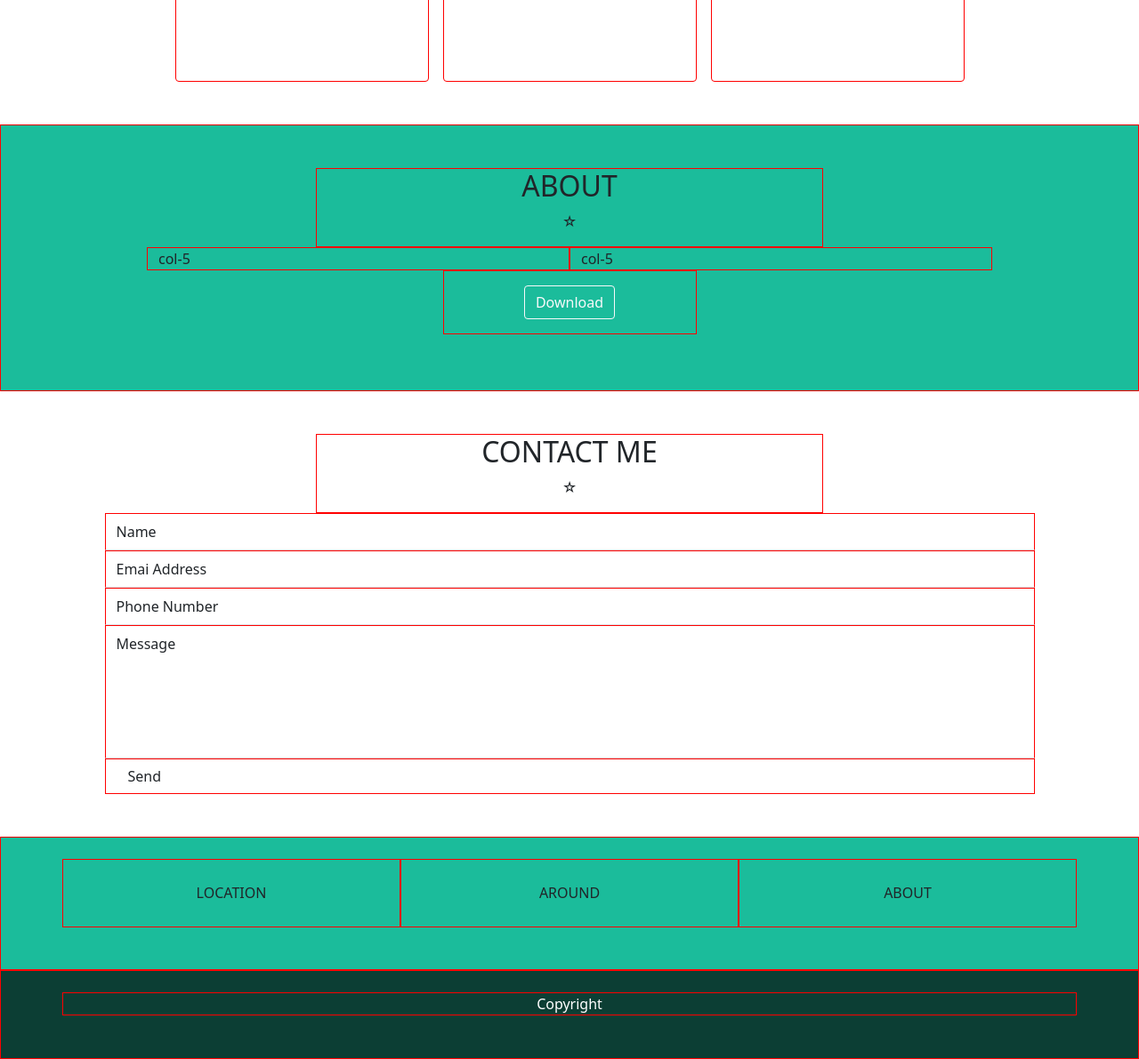
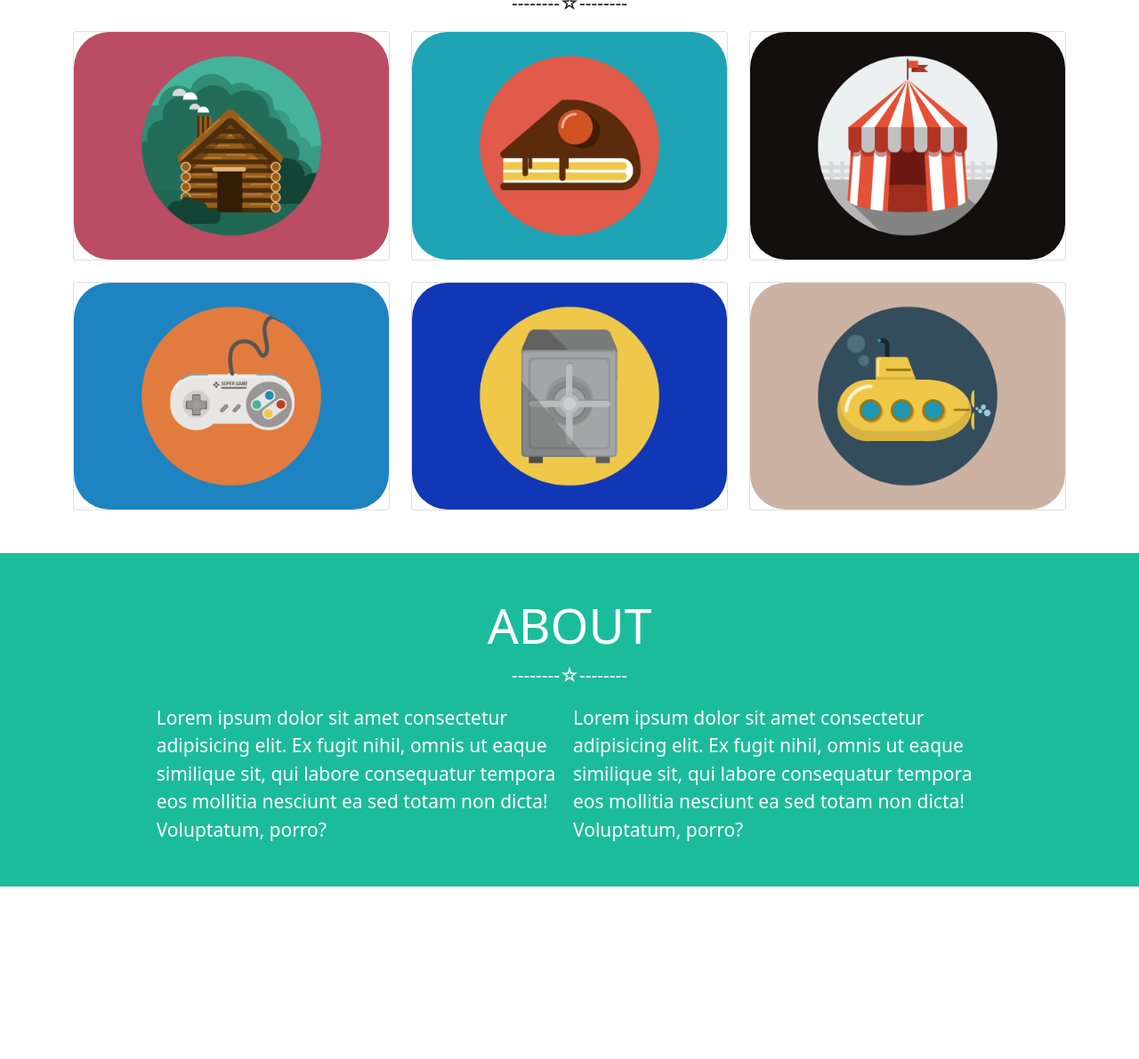
Before and after one commit to stefanom13/html-css-bootstrap-freelancer, a plain HTML site: page index.html in a window 1280 px wide. Shown: the part 714-1905 px from the top of the page at 89% size. After the commit the page ends 1711 px from the top, so only its background shows below. Drawn offline with nearby package versions, Linux system fonts and the light colour scheme.

Commit message:
correzzione main

```diff
--- a/index.html
+++ b/index.html
@@ -32,110 +32,110 @@
     <!-- inserimento main  -->
 
     <main>
-        <section>
-            <div class="container-fluid py-5 cont-bc-color cont-h">
+        <section id="jumbo">
+            <div class="container">
+                <div class="row justify-content-center  pt-5 ">
+                    <div class="col-3 ">
+                        <img src="img/avatar.svg" alt="">
+                    </div>
+                </div>
+
+                <div class="row justify-content-center">
+                   <div class="col-7 text-center text-uppercase text-white ">
+                        <h1 class="title-jumbo">Start bootstrap</h1>
+                        <p class="stars">&star;</p>
+                   </div>
+                </div>
+
                 <div class="container">
+                    <div class="row justify-content-center text-uppercase text-center text-white f-s">
+                      <div class="col-7">
+                        grapich design - web designer - illustrator
+                      </div>
+                    </div>
+                  </div>
 
-                    <div class="row justify-content-center">
-                        <div class="col-3 text-center">col-3 </div>
-                    </div>
-
-                    <div class="row justify-content-center ">
-                       <div class="col-6 text-center text-uppercase text-white">
-                            <h1>Start bootstrap</h1>
-                            <p class="stars">&star;</p>
-                       </div>
-                    </div>
-
-                    <div class="row justify-content-center">
-                        <div class="col-6 text-center text-uppercase text-white fs-6">
-                            <p>Graphic artist - web designer - illustrator</p>
-                        </div>
-                    </div>
-
-                </div>
             </div>
         </section>
 
-        <!-- inserimento seconda parte main  -->
 
-        <section>
-            <div class="container-fluid py-5 cont-h">
-                <div class="container">
-                    <div class="row justify-content-center">
-                        <div class="col-6 text-uppercase text-center text-black">
-                          <h2 class="">portfolio</h2>
-                          <p class="stars"> &star; </p>
+
+        <section id="portfolio min_300">
+            <div class="container pb-5">
+                <div class="row justify-content-center pt-5">
+                   <div class="col-6 text-center text-uppercase text-black ">
+                        <h1 class="title-jumbo">portfolio</h1>
+                        <p class="stars">--------&star;--------</p>
+                   </div>
+                </div>
+
+                <div class="row g-4 ">
+                    <div class="col-12 col-sm-6 col-lg-4">
+                        <div class="card">
+                            <img src="img/cabin.png" alt="">
                         </div>
                     </div>
-                    <div class="row justify-content-center gap-3">
-                        <div class="col-3 min-h-img rounded ">immagine</div>
-                        <div class="col-3 min-h-img rounded ">immagine</div>
-                        <div class="col-3 min-h-img rounded ">immagine</div>
-                        <div class="col-3 min-h-img rounded ">immagine</div>
-                        <div class="col-3 min-h-img rounded ">immagine</div>
-                        <div class="col-3 min-h-img rounded ">immagine</div>
+                    <div class="col-12 col-sm-6 col-lg-4">
+                        <div class="card">
+                            <img src="img/cake.png" alt="">
+                        </div>
+                    </div>
+                    <div class="col-12 col-sm-6 col-lg-4">
+                        <div class="card ">
+                            <img src="img/circus.png" alt="">
+                        </div>
+                    </div>
+                    <div class="col-12 col-sm-6 col-lg-4">
+                        <div class="card">
+                            <img src="img/game.png" alt="">
+                        </div>
+                    </div>
+                    <div class="col-12 col-sm-6 col-lg-4">
+                        <div class="card">
+                            <img src="img/safe.png" alt="">
+                        </div>
+                    </div>
+                    <div class="col-12 col-sm-6 col-lg-4 ">
+                        <div class="card">
+                            <img src="img/submarine.png" alt="">
+                        </div>
                     </div>
                 </div>
+
+
+
             </div>
         </section>
 
-        <!-- inserimento terza parte main  -->
-
-        <section>
-            <div class="container-fluid py-5 cont-h-300 cont-bc-color">
-                <div class="container">
-                    <div class="row justify-content-center">
-                        <div class="col-6 text-uppercase text-center text-black">
-                          <h2 class="">about</h2>
-                          <p class="stars"> &star; </p>
-                        </div>
-                    </div>
-                    <div class="row justify-content-center">
-                        <div class="col-5">col-5</div>
-                        <div class="col-5">col-5</div>
-                    </div>
-                    <div class="row justify-content-center">
-                        <div class="col-3 text-center py-3">
-                          <button class="btn btn-outline-light">Download</button>
+        <div class="section bc-l_b min_300">
+            <div class="container pt-5 pb-5">
+                <div class="row justify-content-center   ">
+                    <div class="col-6 text-center text-uppercase text-white ">
+                         <h1 class="title-jumbo">about</h1>
+                         <p class="stars">--------&star;--------</p>
                     </div>
                 </div>
+
+                <div class="row justify-content-center align-items-center g-2 f-s text-white">
+                    <div class="col-5">
+                        Lorem ipsum dolor sit amet consectetur adipisicing elit. Ex fugit nihil, omnis ut eaque similique sit, qui labore consequatur tempora eos mollitia nesciunt ea sed totam non dicta! Voluptatum, porro?
+                    </div>
+                    <div class="col-5">
+                        Lorem ipsum dolor sit amet consectetur adipisicing elit. Ex fugit nihil, omnis ut eaque similique sit, qui labore consequatur tempora eos mollitia nesciunt ea sed totam non dicta! Voluptatum, porro?
+                    </div>
+                </div>
+
+
+
             </div>
-        </section>
+        </div>
 
-       <!-- inserimento quarta parte main  -->
-
-        <section>
-            <div class="container-fluid py-5 cont-h">
-                <div class="container">
-                    <div class="row justify-content-center">
-                        <div class="col-6 text-uppercase text-center text-black">
-                          <h2 class="">contact me</h2>
-                          <p class="stars"> &star; </p>
-                        </div>
-                    </div>
-                    <div class="row justify-content-center">
-                        <div class="col-11 py-2 border-bottom border-1">Name</div>
-                        <div class="col-11 py-2 border-bottom border-1">Emai Address</div>
-                        <div class="col-11 py-2 border-bottom border-1">Phone Number</div>
-                        <div class="col-11 min-h-img py-2 border-bottom border-1">Message</div>
-                    </div>
-
-                    <div class="row justify-content-center">
-                        <div class="col-11">
-                          <button class="btn btn-outline text-black">Send</button>
-                        </div>
-                    </div>
-
-                </div>
-            </div>
-        </section>
 
     </main>
 
     <!-- inserimento footer  -->
 
-    <footer>
+    <!-- <footer>
         <section>
             <div class="container-fluid  min-h-img py-4 cont-bc-color">
                 <div class="container text-black text-center">
@@ -158,6 +158,6 @@
             </div>
         </section>
     </footer>
-
+     -->
 </body>
 </html>
--- a/style.css
+++ b/style.css
@@ -10,39 +10,58 @@ ul {
   display: contents;
 }
 .debug [class*="col"] {
-  border: 1px solid red;
 }
 
-/* header  */
-
-header {
-  background-color: rgb(35, 35, 106);
-  min-height: 90px;
+img {
+  max-width: 100%;
 }
 
-.l-h {
-  line-height: 45px;
+/* main  */
+
+.title-jumbo {
+  font-size: 55px;
+}
+
+#jumbo {
+  background-color: #1bbc9b;
+  padding-bottom: 25px;
+}
+
+.f-s,
+.stars {
+  font-size: 21px;
+}
+
+.light_gray {
+  background-color: #ddd;
+}
+
+.card {
+  min-height: 250px;
+}
+.card > img {
+  border-radius: 40px;
+}
+
+.bc-l_b {
+  background-color: #1bbc9b;
 }
 
 /* main */
-.cont_h {
+.min_500 {
   min-height: 500px;
 }
 
-.cont-h-300 {
+.min_300 {
   min-height: 300px;
 }
 
-.min-h-img {
+.min_150 {
   min-height: 150px;
 }
 
-.min-100 {
+.min_100 {
   min-height: 100px;
-}
-
-.l__h {
-  line-height: 75px;
 }
 
 /* color  */
```
